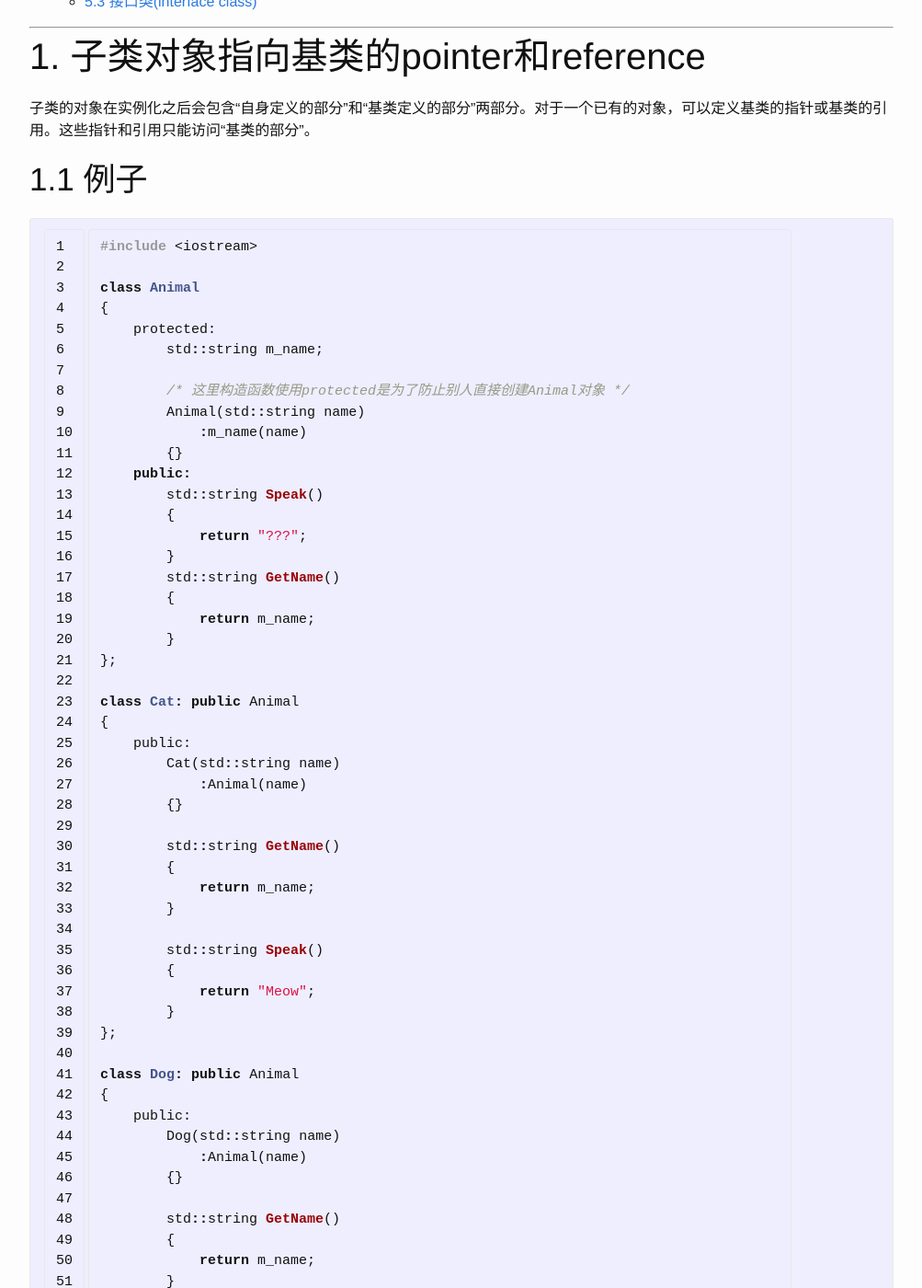
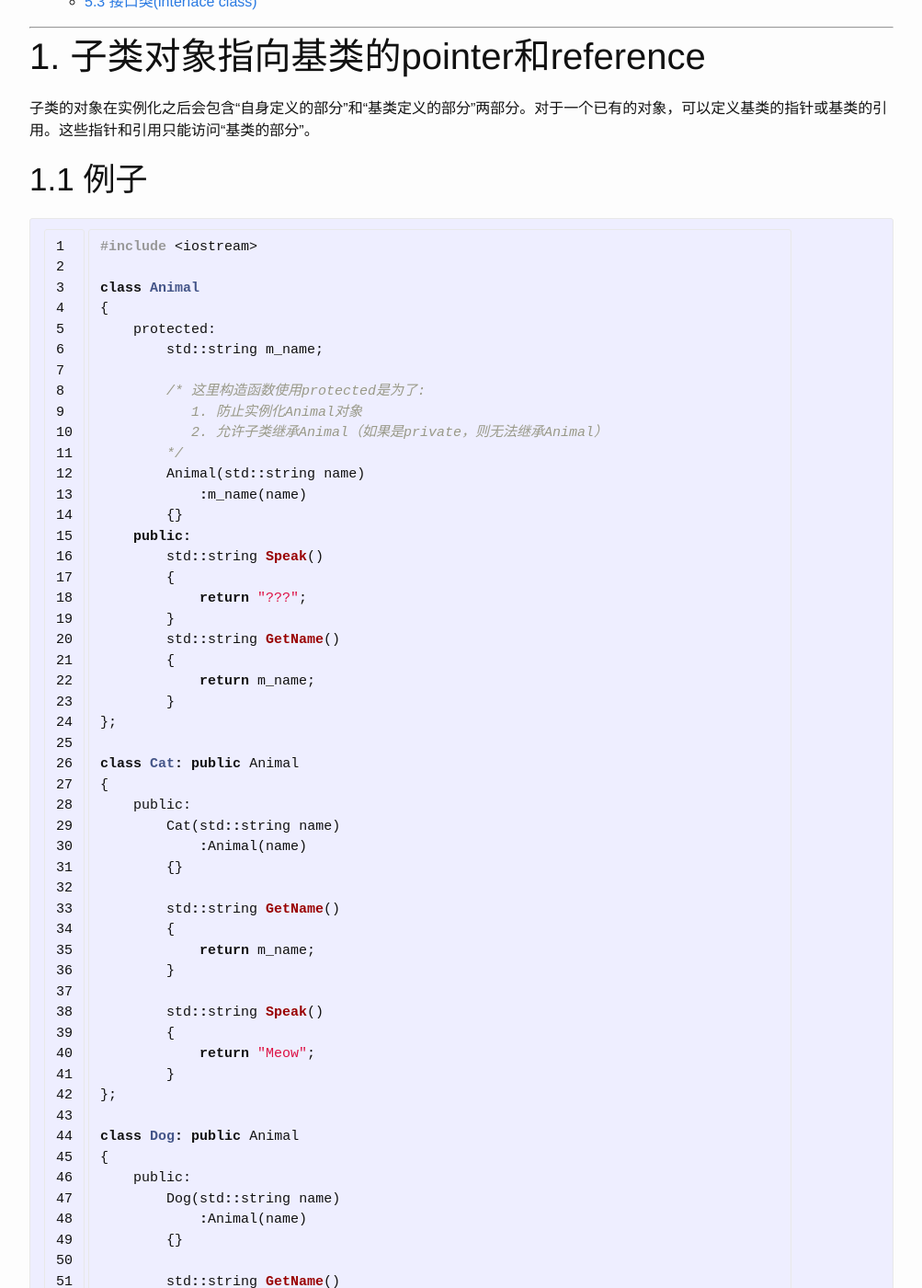
Before and after one commit to magodo/magodo.github.io-old, a Jekyll site: the page built from _posts/2016-03-20-virtual-function.md, in a window 1280 px wide and 1400 px high, scrolled down 635 px. Shown: the whole window at 92% size, without its empty margins (138-1141 px from the left). Built offline with Jekyll 4.4.1, drawn with Linux system fonts in a browser that asks for light colours; some of the changed text lies outside the part shown.

Commit message:
fix some small issue

```diff
--- a/_posts/2016-03-20-virtual-function.md
+++ b/_posts/2016-03-20-virtual-function.md
@@ -28,7 +28,10 @@ class Animal
     protected:
         std::string m_name;
 
-        /* 这里构造函数使用protected是为了防止别人直接创建Animal对象 */
+        /* 这里构造函数使用protected是为了:
+           1. 防止实例化Animal对象
+           2. 允许子类继承Animal（如果是private，则无法继承Animal）
+        */
         Animal(std::string name)
             :m_name(name)
         {}
@@ -510,7 +513,7 @@ int main()
 }
 {%endhighlight%}
 
-首先，*pClass*是指向Base的指针，因此它只指向i*cClass*中Base的部分。同时，由于`*__vptr`是Base的一部分，因此，*pClass*可以访问的到。然而，因为*cClass*中的`*__vptr`虽然继承自基类，但是其值实际指向D1的虚函数表。因此，最终*pClass*是指向D1的虚函数表，因此调用的是D1虚函数表中的function1，也即D1::function1.
+首先，*pClass*是指向Base的指针，因此它只指向*cClass*中Base的部分。同时，由于`*__vptr`是Base的一部分，因此，*pClass*可以访问的到。然而，因为*cClass*中的`*__vptr`虽然继承自基类，但是其值实际指向D1的虚函数表。因此，最终*pClass*是指向D1的虚函数表，因此调用的是D1虚函数表中的function1，也即D1::function1.
 
 # 5. 抽象函数 抽象基类 接口类
 
```
Also changed, not shown: _posts/2016-09-06-unit-test.md (+1 -1 lines).
